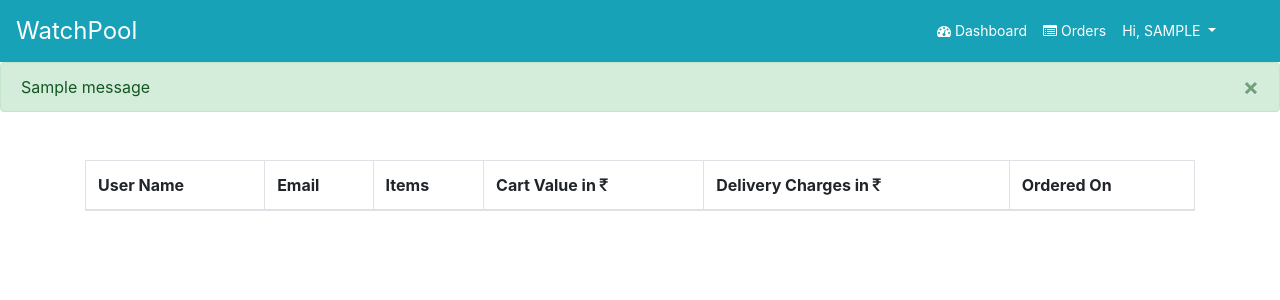
After one commit to inaveenchahar/e-mart, a Django app: page /seller/yet-to-be-shipped-orders/ in a window 1280 px wide. The commit adds this page. Shown: the top 300 px of the page. Run offline with Django 3.2, Linux system fonts and the light colour scheme; a user stored in the database is signed in; tables that the repository leaves empty hold one stand-in row (values such as "Sample post"); one stand-in notice (Sample message) is shown; lists and menus that the app fills with data are empty; some libraries are stand-ins or nearby versions.

Commit message:
feat(seller): yet to shipped page created

```diff
--- a/cart/admin.py
+++ b/cart/admin.py
@@ -4,7 +4,8 @@ from .models import Cart, CartProduct
 
 
 class CartAdmin(admin.ModelAdmin):
-    list_display = ['user', 'added_on', 'updated_on', 'completed']
+    list_display = ['user', 'added_on', 'updated_on', 'completed', 'shipped', 'delivered']
+    list_filter = ['completed', 'shipped', 'delivered']
 
 
 admin.site.register(Cart, CartAdmin)
--- /dev/null
+++ b/seller/templates/yet_shipped_orders.html
@@ -0,0 +1,42 @@
+{% extends 'seller_base.html' %}
+ {% load static %}
+{% block title %} Orders {% endblock title %}
+
+{% block content %}
+
+    <link rel="stylesheet" type="text/css" href="{% static 'css/view_cart.css' %}">
+    <section>
+        {% if message.success %}
+            <div class="alert alert-success alert-dismissible">
+                <button type="button" class="close" data-dismiss="alert">&times;</button>
+                {{ message }}
+            </div>
+        {% endif %}
+        <div class="container my-md-5 my-3">
+            <table class="table table-bordered my-4">
+                <thead>
+                    <tr>
+                        <th>User Name</th>
+                        <th>Email</th>
+                        <th>Items</th>
+                        <th>Cart Value in <i class="fa fa-inr my-0" aria-hidden="true"></i></th>
+                        <th>Delivery Charges in <i class="fa fa-inr my-0" aria-hidden="true"></i></th>
+                        <th>Ordered On</th>
+                    </tr>
+                </thead>
+                <tbody>
+                    {% for order in all_orders %}
+                        <tr>
+                            <td>{{ order.user }}</td>
+                            <td>{{ order.user.email }}</td>
+                            <td>{{ order.cartproduct_set.all.count }}</td>
+                            <td>{{ order.cart_value }}</td>
+                            <td>{% if order.delivery_charges == 0 %}FREE {% else %} {{ order.delivery_charges }}/- {% endif %}</td>
+                            <td>{{ order.ordered_on }}</td>
+                        </tr>
+                    {% endfor %}
+                </tbody>
+            </table>
+        </div>
+    </section>
+{% endblock content %}
--- a/seller/urls.py
+++ b/seller/urls.py
@@ -5,5 +5,6 @@ app_name = 'seller'
 
 urlpatterns = [
     path('dashboard/', views.dashboard, name='dashboard'),
+    path('yet-to-be-shipped-orders/', views.yet_shipped_orders, name='yet_shipped'),
     path('order-status/', views.index_seller, name='index_seller'),
 ]
--- a/seller/views.py
+++ b/seller/views.py
@@ -7,11 +7,15 @@ from cart.models import Cart
 
 def dashboard(request):
     if request.user.is_superuser:
-        all_users = User.objects.filter(is_superuser=False).count()
         all_orders = Cart.objects.filter(completed=True).count()
+        yet_shipped_orders = Cart.objects.filter(shipped=False, delivered=False).count()
         ordered_items = Cart.objects.filter(completed=True, delivered=False)
         delivered_items = Cart.objects.filter(completed=True, delivered=True)
-        return render(request, 'dashboard.html', {'all_users': all_users, 'all_orders': all_orders, 'ordered_items': ordered_items, 'delivered_items': delivered_items})
+        return render(request, 'dashboard.html', {'all_orders': all_orders,
+                                                  'ordered_items': ordered_items,
+                                                  'delivered_items': delivered_items,
+                                                  'yet_shipped_orders': yet_shipped_orders
+                                                  })
     else:
         return redirect('main:homepage')
 
@@ -23,3 +27,11 @@ def index_seller(request):
         return render(request, 'index_seller.html', {'ordered_items': ordered_items, 'delivered_items': delivered_items})
     else:
         return redirect('main:homepage')
+
+
+def yet_shipped_orders(request):
+    if request.user.is_superuser:
+        all_orders = Cart.objects.filter(shipped=False, delivered=False)
+        return render(request, 'yet_shipped_orders.html', {'all_orders': all_orders})
+    else:
+        return redirect('main:homepage')
```
Also changed, not shown: seller/templates/dashboard.html (+8 -6 lines), cart/migrations/0011_cart_shipped.py (added).
